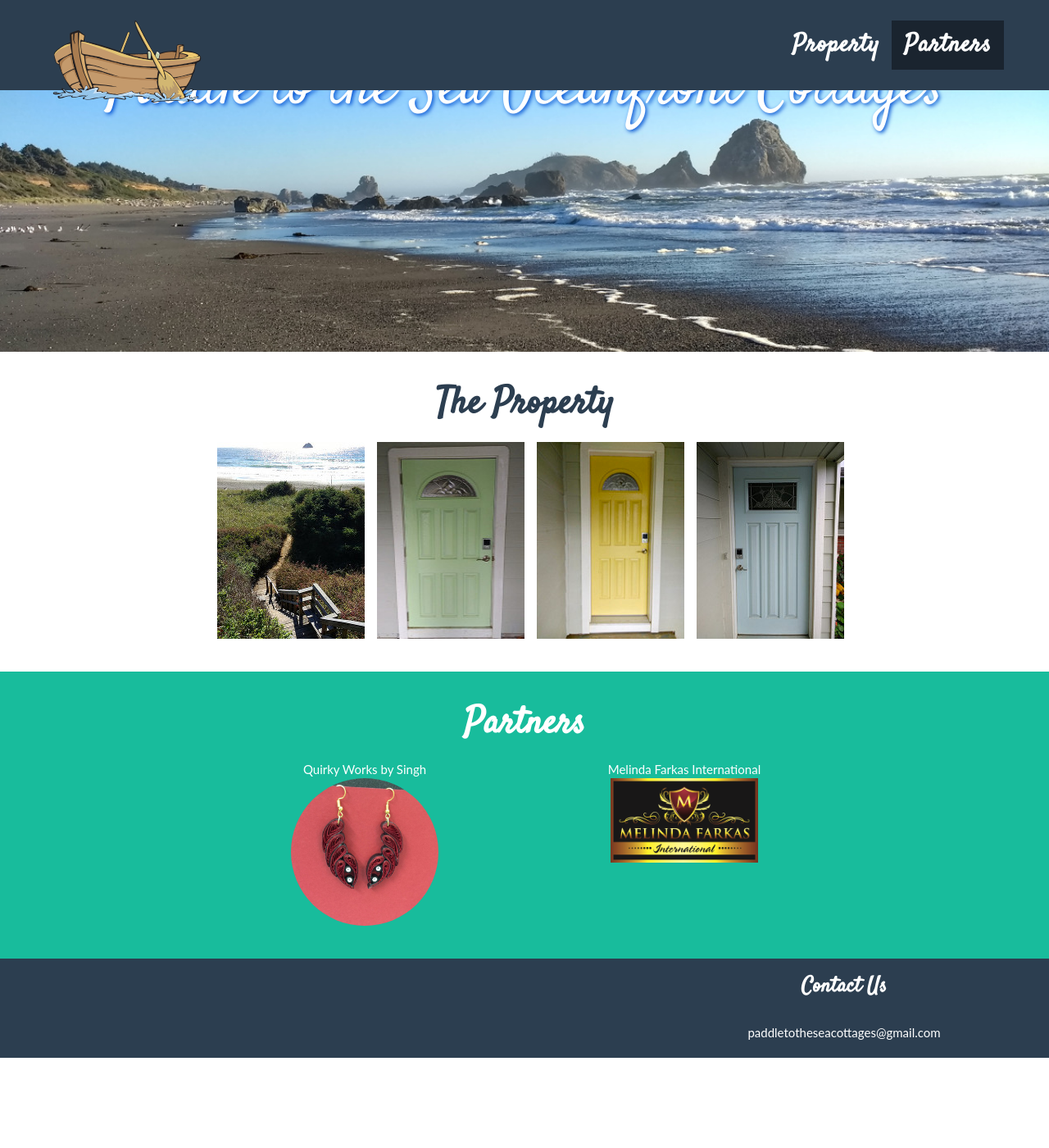
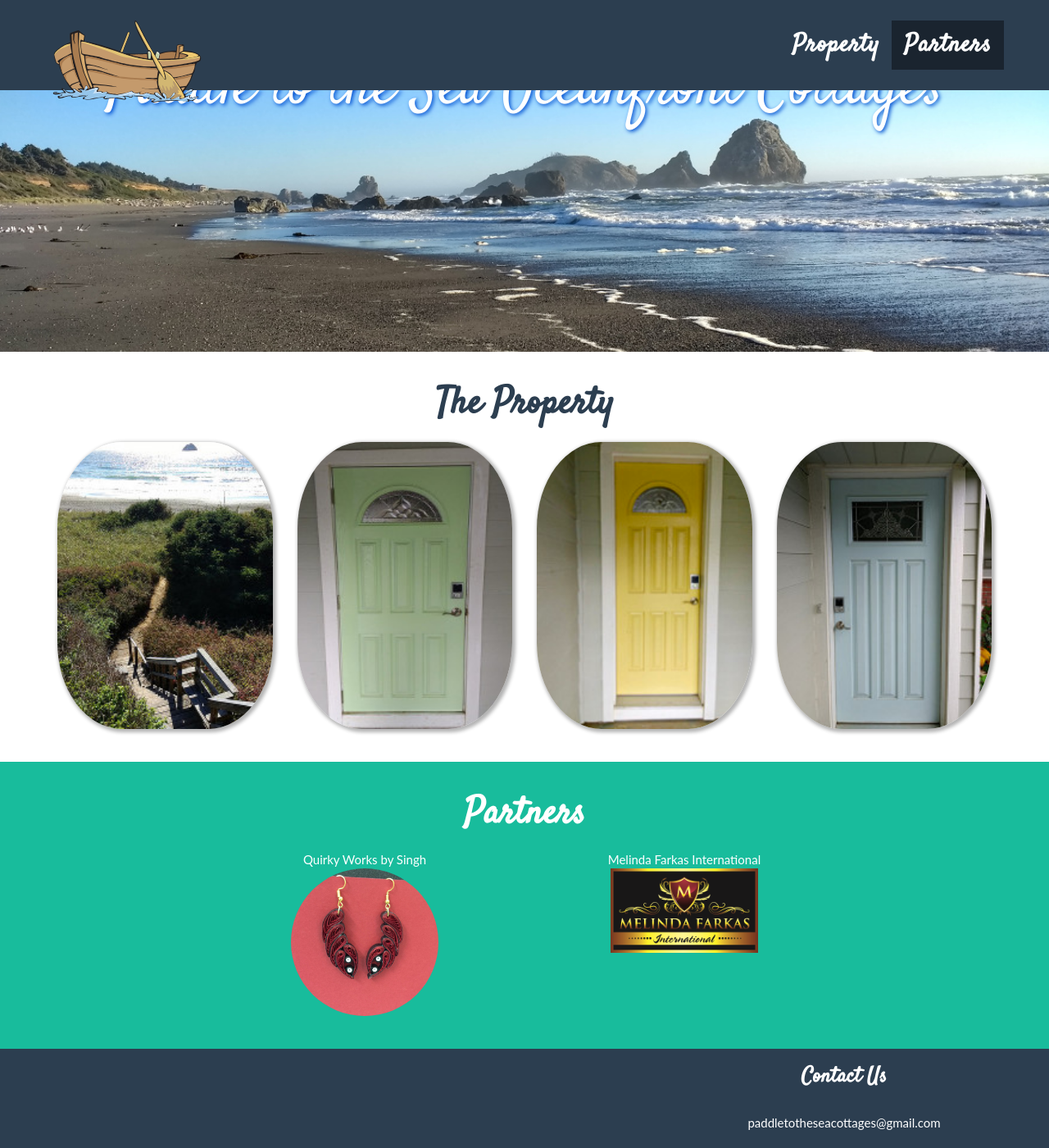
Before and after one commit to ilooner/paddletotheseasite, a Jekyll site: the page built from site/index.html, in a window 1280 px wide and 1400 px high, scrolled down 71 px. Shown: the whole window at 82% size. Built offline with Jekyll 4.4.1, drawn with Linux system fonts in a browser that asks for light colours; before the commit the page ends 1361 px from its top, so only the background shows below that.

Commit message:
- More improvements to the property section.  - Prepping the config for properties.

```diff
--- a/site/_config.yml
+++ b/site/_config.yml
@@ -26,6 +26,20 @@ color:
 # Footer settings
 footer:
 
+properties:
+ - title: "The Property"
+   coverimage: '/assets/images/doorprop.jpg'
+   fickerurl: 'https://www.flickr.com/photos/158758305@N08/albums/72157696702211122'
+ - title: "Pet Friendly Cottage"
+   coverimage: '/assets/images/doorpet.jpg'
+   fickerurl: 'https://www.flickr.com/photos/158758305@N08/albums/72157696701339922'
+ - title: "Sweetheart's Nest"
+   coverimage: '/assets/images/doornest.jpg'
+   fickerurl: 'https://www.flickr.com/photos/158758305@N08/albums/72157671996143768'
+ - title: 'The Bungalow'
+   coverimage: '/assets/images/doorbungalow.jpg'
+   fickerurl: 'https://www.flickr.com/photos/158758305@N08/albums/72157669839538337'
+
 stylesheets:
  - 'https://fonts.googleapis.com/css?family=Satisfy'
 
--- a/site/_includes/css/main.css
+++ b/site/_includes/css/main.css
@@ -221,6 +221,11 @@ section.success {
     z-index: 2;
 }
 
+.coverimage {
+    border-radius: 30%;
+    box-shadow: 2px 2px 4px 2px rgba(0, 0, 0, 0.3);
+}
+
 @media(min-width:767px) {
     #portfolio .portfolio-item {
         margin: 0 0 30px;
--- a/site/_includes/property.html
+++ b/site/_includes/property.html
@@ -6,21 +6,17 @@
             </div>
         </div>
         <div class="row">
-            <div class="col-sm-2">
+            <div class="col-sm-3">
+                <img src="{{ '/assets/images/doorprop.jpg' | relative_url }}" width="100%" class="coverimage">
             </div>
-            <div class="col-sm-2">
-                <img src="{{ '/assets/images/doorprop.jpg' | relative_url }}" width="180px" height="240px">
+            <div class="col-sm-3">
+                <img src="{{ '/assets/images/doorpet.jpg' | relative_url }}" width="100%" class="coverimage">
             </div>
-            <div class="col-sm-2">
-                <img src="{{ '/assets/images/doorpet.jpg' | relative_url }}" width="180px" height="240px">
+            <div class="col-sm-3">
+                <img src="{{ '/assets/images/doornest.jpg' | relative_url }}" width="100%" class="coverimage">
             </div>
-            <div class="col-sm-2">
-                <img src="{{ '/assets/images/doornest.jpg' | relative_url }}" width="180px" height="240px">
-            </div>
-            <div class="col-sm-2">
-                <img src="{{ '/assets/images/doorbungalow.jpg' | relative_url }}" width="180px" height="240px">
-            </div>
-            <div class="col-sm-2">
+            <div class="col-sm-3">
+                <img src="{{ '/assets/images/doorbungalow.jpg' | relative_url }}" width="100%" class="coverimage">
             </div>
         </div>
     </div>
```
Also changed, not shown: site/assets/images/doorpet.jpg.
